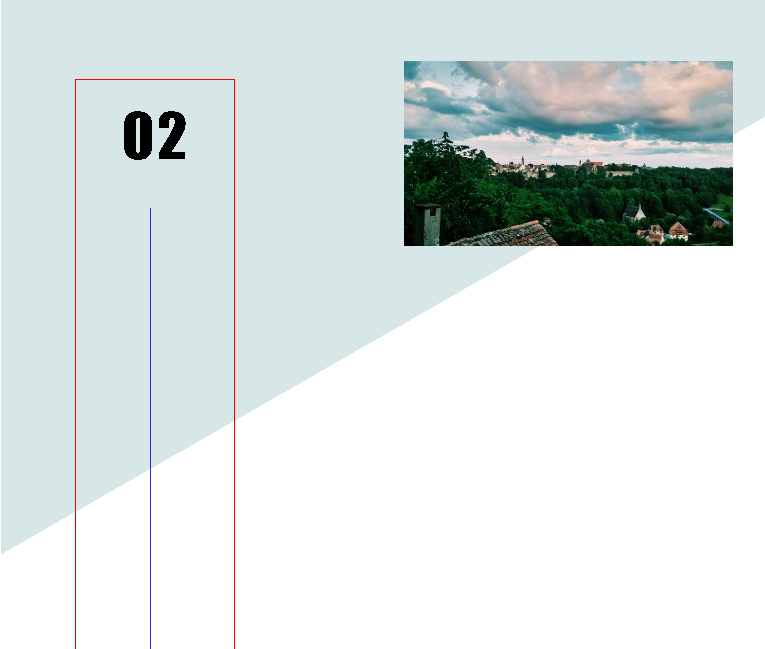
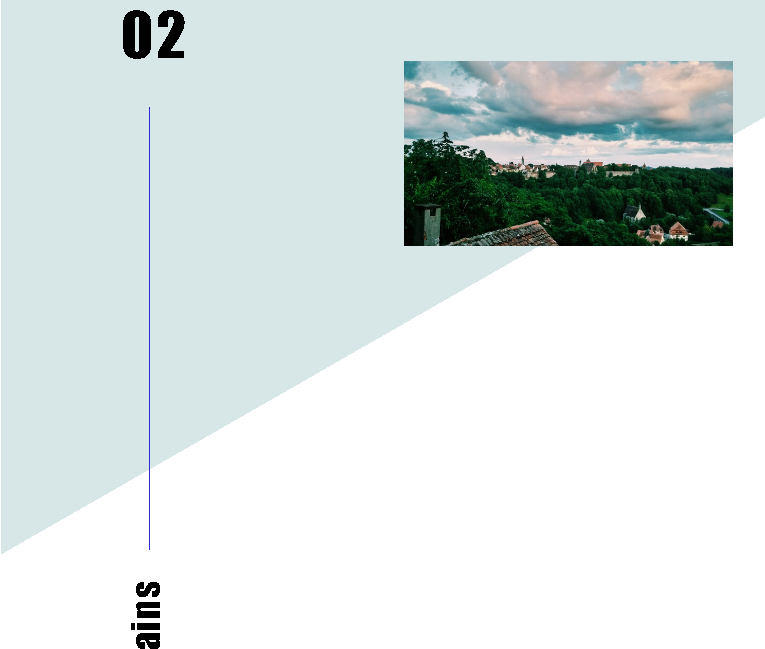
Before and after one commit to mjiachan/growing-pains, a plain HTML site: page growing_pains.html in a window 1280 px wide. Shown: the part 871-1520 px from the top of the page, 0-765 px from the left. Drawn offline with Linux system fonts and the light colour scheme.

Commit message:
Add files via upload
got rid of red border (again??), and nav2 bar should have moved up

```diff
--- a/assets/css/pains.css
+++ b/assets/css/pains.css
@@ -120,9 +120,7 @@ a:hover {
 
 #nav2 {
 	position:absolute;
-	top:100px;
 	z-index: 30;
-	border: 1px solid red;
 }
 
 /** PICTURE CONTENT **/
```
